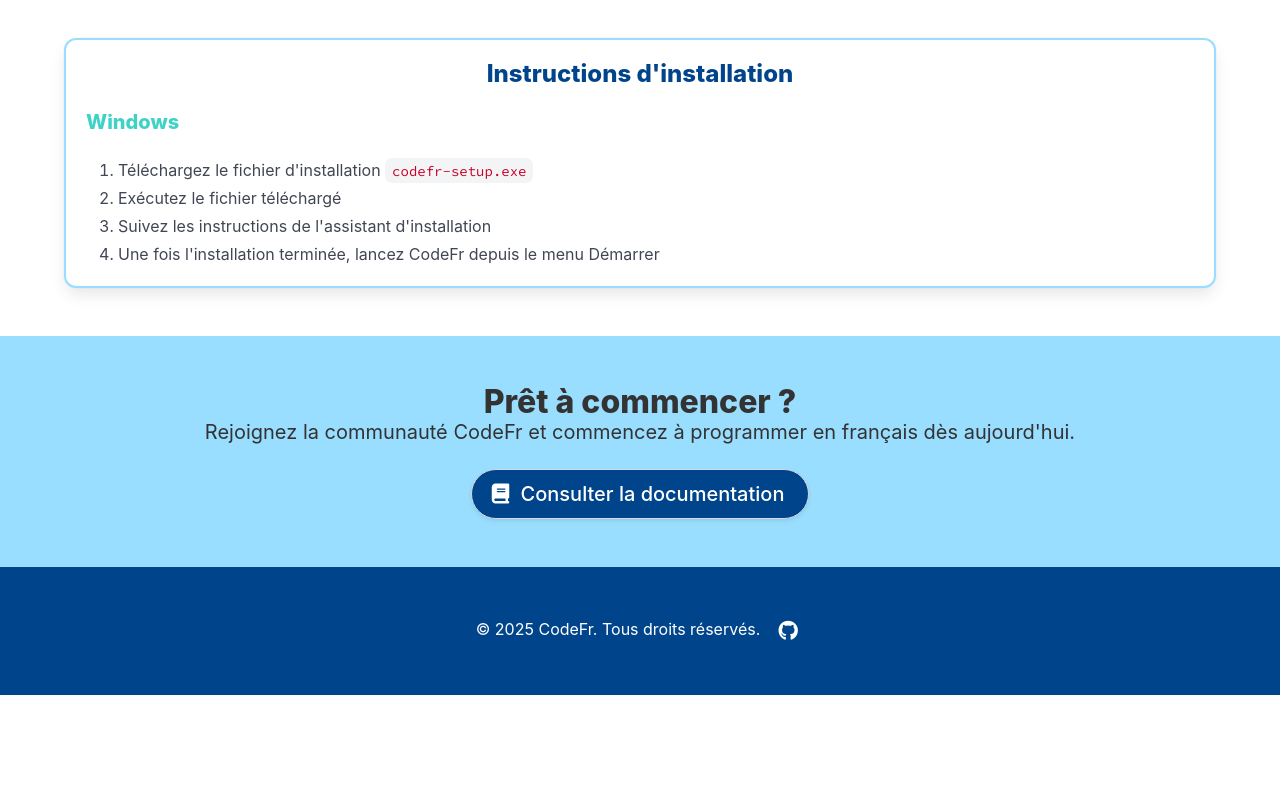
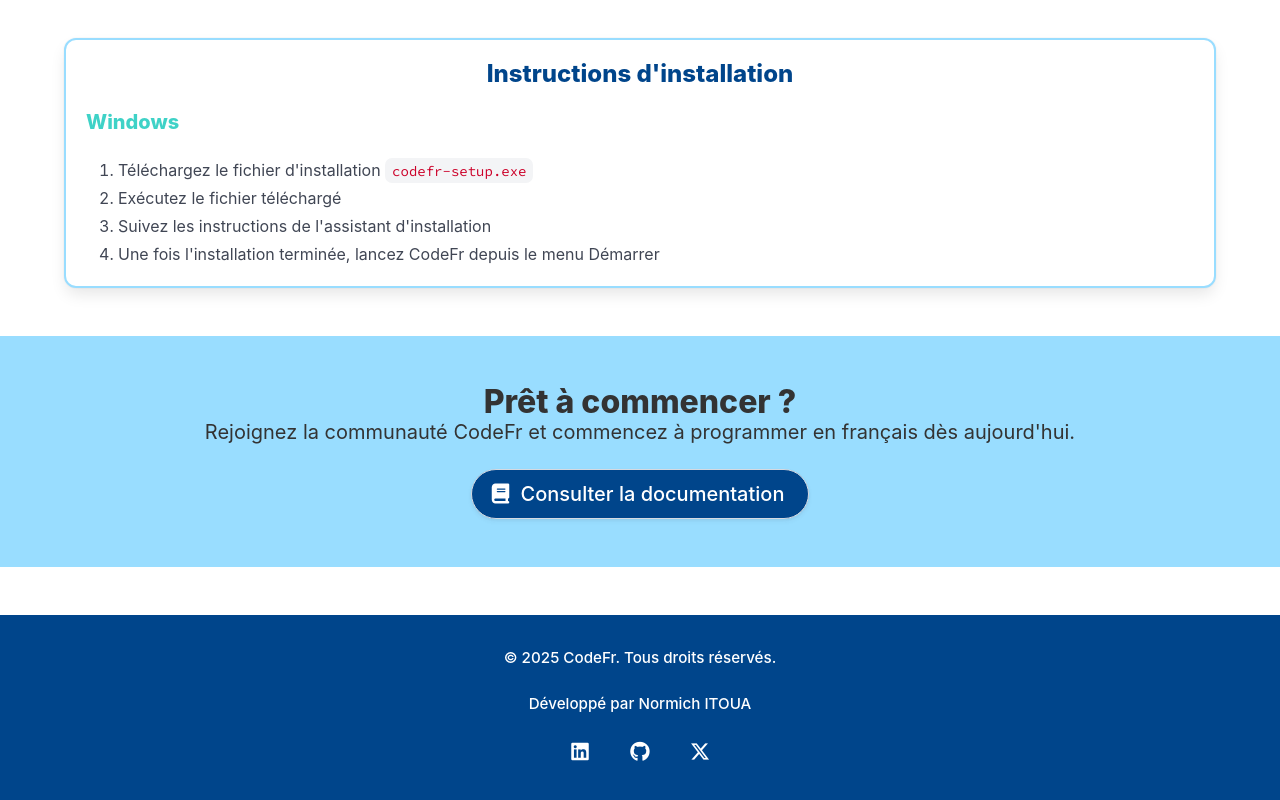
Before and after one commit to nitoua-21/codefr_website, a React (Create React App) app: page / in a window 1280 px wide. Shown: the part 3425-4225 px from the top of the page. Before the commit the page ends 4120 px from the top, so only its background shows below. Built offline with nearby package versions, Linux system fonts and the light colour scheme.

Commit message:
Updated footer

```diff
--- a/src/components/Footer.js
+++ b/src/components/Footer.js
@@ -1,17 +1,54 @@
 import React from 'react';
 import { Link } from 'react-router-dom';
+import '../styles/Footer.css';
 
 const Footer = () => {
   return (
-    <footer>
+    <footer className="footer">
       <div className="container footer-content">
-        <div className="copyright has-text-centered" style={{ width: '100%' }}>
-          &copy; {new Date().getFullYear()} CodeFr. Tous droits réservés.
-          <a href="https://github.com/nitoua-21/CodeFr" target="_blank" rel="noopener noreferrer" style={{ marginLeft: 12, verticalAlign: 'middle', color: '#24292e' }} aria-label="CodeFr sur GitHub">
-            <span className="icon is-medium">
-              <i className="fab fa-github fa-lg" style={{ verticalAlign: 'middle', color: '#fff' }}></i>
-            </span>
-          </a>
+        <div className="has-text-centered">
+          <div className="copyright">
+            &copy; {new Date().getFullYear()} CodeFr. Tous droits réservés.
+          </div>
+
+          <div className="developer-info">
+            <div className="developer-name">Développé par Normich ITOUA</div>
+            <div className="social-links">
+              <a
+                href="https://www.linkedin.com/in/normich-itoua-27218bb2/"
+                target="_blank"
+                rel="noopener noreferrer"
+                className="social-icon"
+                aria-label="LinkedIn"
+              >
+                <span className="icon">
+                  <i className="fab fa-linkedin"></i>
+                </span>
+              </a>
+              <a
+                href="https://github.com/nitoua-21"
+                target="_blank"
+                rel="noopener noreferrer"
+                className="social-icon"
+                aria-label="GitHub"
+              >
+                <span className="icon">
+                  <i className="fab fa-github"></i>
+                </span>
+              </a>
+              <a
+                href="https://x.com/ItouaNormich"
+                target="_blank"
+                rel="noopener noreferrer"
+                className="social-icon"
+                aria-label="X (Twitter)"
+              >
+                <span className="icon">
+                  <i className="fab fa-x-twitter"></i>
+                </span>
+              </a>
+            </div>
+          </div>
         </div>
       </div>
     </footer>
--- a/src/pages/Documentation.js
+++ b/src/pages/Documentation.js
@@ -616,15 +616,6 @@
       {/* Documentation Content */}
       <div className="container mt-5">
         <div className="columns">
-          {/* Sidebar Toggle Button - New Position */}
-          <button
-            ref={toggleButtonRef}
-            className="button is-small sidebar-toggle"
-            onClick={toggleSidebar}
-            aria-label="Toggle sidebar"
-          >
-            {sidebarOpen ? '«' : '»'}
-          </button>
           {/* Sidebar */}
           <div className={`column is-3 sidebar ${sidebarOpen ? 'is-open' : 'is-closed'}`}>
             <aside className="menu">
@@ -662,6 +653,16 @@
             ))}
           </div>
         </div>
+
+        {/* Floating Sidebar Toggle Button */}
+        <button
+          ref={toggleButtonRef}
+          className="button sidebar-toggle"
+          onClick={toggleSidebar}
+          aria-label="Toggle sidebar"
+        >
+          {sidebarOpen ? '«' : '»'}
+        </button>
       </div>
     </div>
   );
--- a/src/styles/Documentation.css
+++ b/src/styles/Documentation.css
@@ -127,34 +127,30 @@
 }
 
 .sidebar-toggle {
-  position: absolute; /* Changed from fixed */
-  top: 10px;          /* Position from top of .columns parent */
-  /* left property is set by JavaScript */
-  z-index: 40;        /* z-index relative to stacking context of .columns */
+  position: fixed; /* Changed to fixed to float on screen */
+  bottom: 20px;    /* Position from bottom of viewport */
+  right: 20px;     /* Position from right of viewport */
+  z-index: 40;     /* Ensure it's above other content */
   border-radius: 50%;
-  width: 30px;
-  height: 30px;
+  width: 40px;     /* Slightly larger for better visibility */
+  height: 40px;    /* Slightly larger for better visibility */
   display: flex;
   align-items: center;
   justify-content: center;
   padding: 0;
-  font-size: 1rem;
-  box-shadow: 0 2px 5px rgba(0, 0, 0, 0.2);
+  font-size: 1.2rem; /* Slightly larger font */
+  box-shadow: 0 2px 8px rgba(0, 0, 0, 0.3); /* Enhanced shadow */
   background-color: var(--primary-color);
   color: white;
   cursor: pointer;
+  transition: transform 0.2s ease, background-color 0.2s ease;
 }
 
-/* Desktop specific styles for sidebar-toggle might need review or removal
-   if the button is always fixed or hidden on desktop.
-   For now, removing the override to let fixed positioning apply.
-@media screen and (min-width: 769px) {
-  .documentation-page .sidebar-toggle {
-    // Desktop specific adjustments if needed, e.g., hide if sidebar is always visible
-    // display: none; // Example: if not needed on desktop
-  }
+/* Hover effect for the toggle button */
+.sidebar-toggle:hover {
+  transform: scale(1.1);
+  background-color: var(--secondary-color);
 }
-*/
 
 .documentation-page .sticky-sidebar {
   position: sticky;
--- /dev/null
+++ b/src/styles/Footer.css
@@ -0,0 +1,120 @@
+/* Footer Styles */
+.footer {
+  padding: 2rem 1.5rem;
+  background-color: var(--primary-color);
+  color: white;
+  margin-top: 3rem;
+}
+
+.footer .container {
+  max-width: 1200px;
+  margin: 0 auto;
+}
+
+.footer a {
+  color: white;
+  transition: opacity 0.2s ease;
+}
+
+.footer a:hover {
+  color: white;
+  opacity: 0.8;
+}
+
+.copyright {
+  font-size: 0.95rem;
+  font-weight: 500;
+  line-height: 1.5;
+  margin-bottom: 1.5rem;
+}
+
+.developer-info {
+  font-size: 0.95rem;
+  line-height: 1.5;
+}
+
+.developer-name {
+  margin-bottom: 1rem;
+  font-weight: 500;
+}
+
+.social-links {
+  display: flex;
+  gap: 1.25rem;
+  justify-content: center;
+  align-items: center;
+  margin-top: 0.5rem;
+}
+
+.social-icon {
+  display: inline-flex;
+  align-items: center;
+  justify-content: center;
+  transition: transform 0.2s ease, opacity 0.2s ease;
+  font-size: 1.25rem;
+  width: 40px;
+  height: 40px;
+}
+
+.social-icon:hover {
+  transform: scale(1.2);
+  opacity: 0.8;
+}
+
+/* Center the content in the footer */
+.has-text-centered {
+  text-align: center;
+}
+
+.footer-content {
+  display: flex;
+  flex-direction: column;
+  align-items: center;
+  justify-content: center;
+}
+
+@media screen and (max-width: 768px) {
+  .footer {
+    padding: 1.5rem 1rem;
+  }
+
+  .copyright {
+    margin-bottom: 1rem;
+  }
+}
+
+.social-icon {
+  display: inline-flex;
+  align-items: center;
+  justify-content: center;
+  transition: transform 0.2s ease, opacity 0.2s ease;
+}
+
+.social-icon:hover {
+  transform: scale(1.2);
+  opacity: 0.8;
+}
+
+/* Dark theme adjustments */
+[data-theme="dark"] .footer {
+  background-color: #121212;
+  border-top: 1px solid #333;
+}
+
+/* Ensure proper spacing between social icons */
+.social-links .icon {
+  display: flex;
+  align-items: center;
+  justify-content: center;
+  height: 100%;
+}
+
+/* Add a subtle hover effect to the entire footer */
+.footer {
+  transition: background-color 0.3s ease;
+}
+
+/* Make sure font awesome icons are properly sized */
+.fab {
+  font-size: 1.25rem;
+}
```
